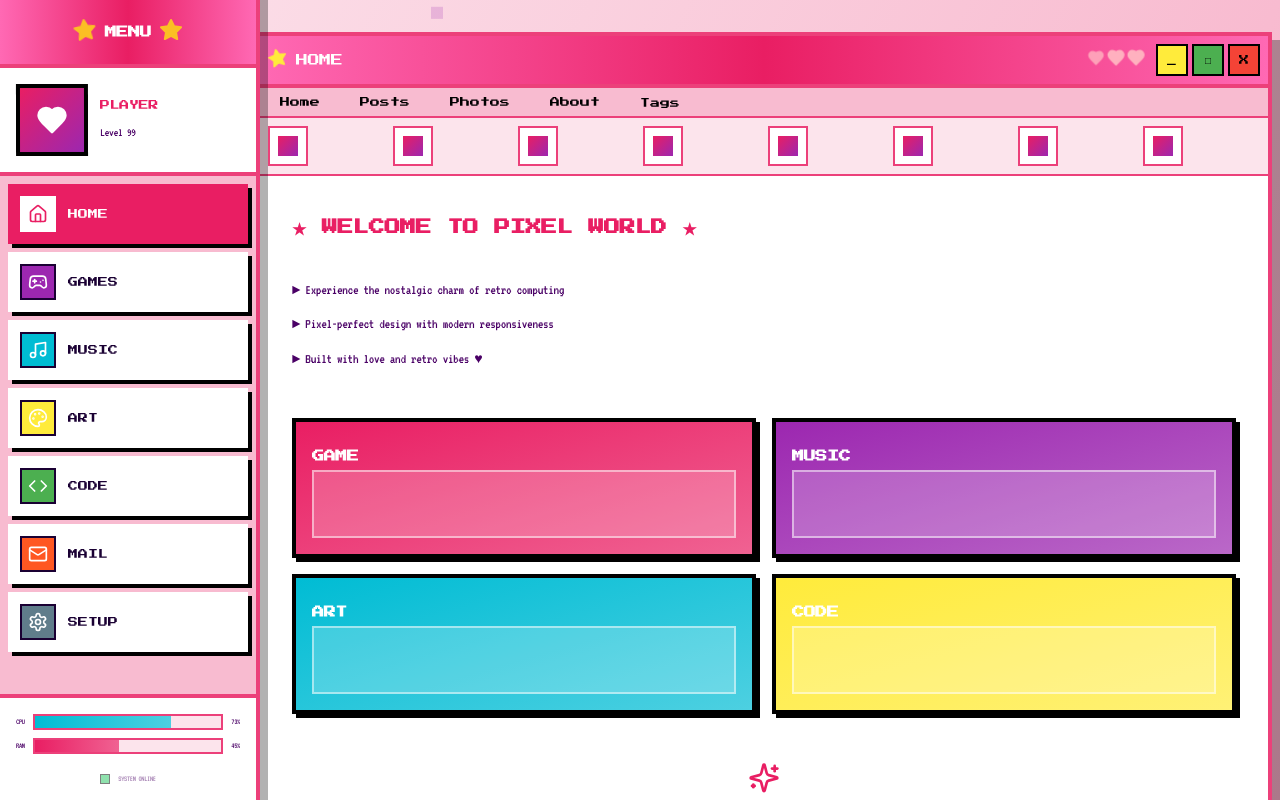
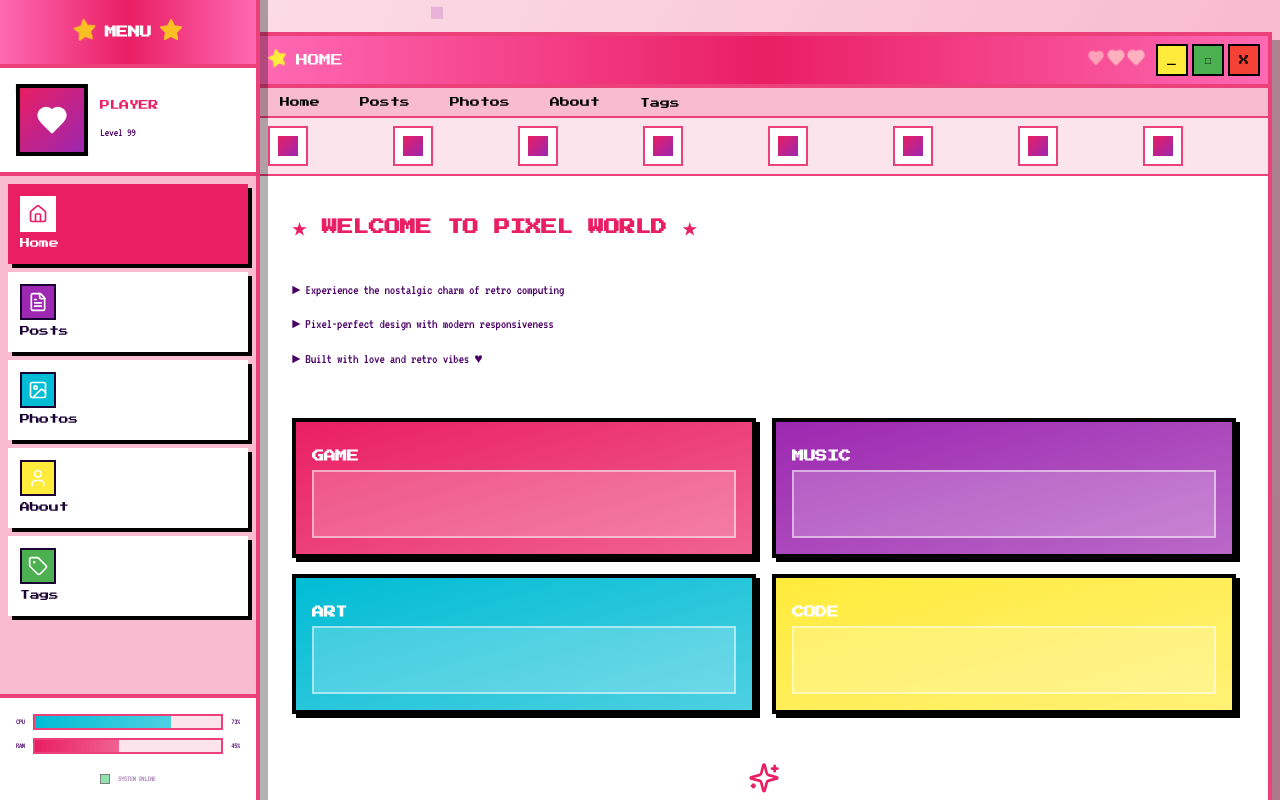
Before and after one commit to HURRAEY/HURRAEY.github.io, a Next.js app: page / in a window 1280 px wide. Shown: the top 800 px of the page. Built offline with nearby package versions, Linux system fonts and the light colour scheme.

Commit message:
Refactor RetroSidebar component: update menu items to include new routes, enhance active state detection using Next.js router, and improve hover effects with Link component. Update retro.css to ensure consistent text decoration for sidebar items.

```diff
--- a/components/RetroSidebar.tsx
+++ b/components/RetroSidebar.tsx
@@ -1,14 +1,14 @@
 import { motion, AnimatePresence } from "framer-motion";
-import { useState } from "react";
+import { useState, useEffect } from "react";
+import { useRouter } from "next/router";
+import Link from "next/link";
 import {
   Menu,
   Home,
-  Gamepad2,
-  Music,
-  Palette,
-  Code,
-  Mail,
-  Settings,
+  FileText,
+  Image,
+  User,
+  Tag,
   X,
   Star,
   Heart
@@ -18,13 +18,11 @@ export function RetroSidebar() {
   const [isOpen, setIsOpen] = useState(false);
 
   const menuItems = [
-    { icon: Home, label: "HOME", color: "#e91e63" },
-    { icon: Gamepad2, label: "GAMES", color: "#9c27b0" },
-    { icon: Music, label: "MUSIC", color: "#00bcd4" },
-    { icon: Palette, label: "ART", color: "#ffeb3b" },
-    { icon: Code, label: "CODE", color: "#4caf50" },
-    { icon: Mail, label: "MAIL", color: "#ff5722" },
-    { icon: Settings, label: "SETUP", color: "#607d8b" },
+    { icon: Home, label: "Home", path: "/", color: "#e91e63" },
+    { icon: FileText, label: "Posts", path: "/posts", color: "#9c27b0" },
+    { icon: Image, label: "Photos", path: "/photos", color: "#00bcd4" },
+    { icon: User, label: "About", path: "/about", color: "#ffeb3b" },
+    { icon: Tag, label: "Tags", path: "/tags", color: "#4caf50" },
   ];
 
   return (
@@ -86,10 +84,18 @@ function SidebarContent({
   menuItems,
   onClose
 }: {
-  menuItems: Array<{ icon: any; label: string; color: string }>;
+  menuItems: Array<{ icon: any; label: string; path: string; color: string }>;
   onClose?: () => void;
 }) {
-  const [activeIndex, setActiveIndex] = useState(0);
+  const router = useRouter();
+  const [currentPath, setCurrentPath] = useState<string>('/');
+
+  useEffect(() => {
+    // 클라이언트에서만 경로 업데이트
+    if (typeof window !== 'undefined') {
+      setCurrentPath(router.asPath.split('?')[0]);
+    }
+  }, [router.asPath]);
 
   return (
     <div className="retro-sidebar-content">
@@ -139,20 +145,33 @@ function SidebarContent({
       <nav className="retro-sidebar-nav">
         {menuItems.map((item, index) => {
           const Icon = item.icon;
-          const isActive = activeIndex === index;
+          const isActive = currentPath === item.path ||
+            (item.path !== '/' && currentPath.startsWith(item.path));
           return (
-            <motion.button
+            <motion.div
               key={item.label}
               initial={{ x: -50, opacity: 0 }}
               animate={{ x: 0, opacity: 1 }}
               transition={{ delay: index * 0.1 }}
-              whileHover={{ x: 8, scale: 1.05 }}
-              whileTap={{ scale: 0.95 }}
+            >
+              <Link
+                href={item.path}
+                className={`retro-sidebar-menu-item ${isActive ? 'retro-sidebar-menu-item-active' : ''}`}
+                onMouseEnter={(e) => {
+                  e.currentTarget.style.transform = 'translateX(8px) scale(1.05)';
+                }}
+                onMouseLeave={(e) => {
+                  e.currentTarget.style.transform = 'translateX(0) scale(1)';
+                }}
                 onClick={() => {
-                setActiveIndex(index);
                   if (onClose) onClose();
                 }}
-              className={`retro-sidebar-menu-item ${isActive ? 'retro-sidebar-menu-item-active' : ''}`}
+                style={{
+                  transition: 'transform 0.2s',
+                  cursor: 'pointer',
+                  textDecoration: 'none',
+                  display: 'block'
+                }}
               >
                 <div
                   className="retro-sidebar-menu-icon-wrapper"
@@ -169,7 +188,8 @@ function SidebarContent({
                 <span className="retro-sidebar-menu-label">
                   {item.label}
                 </span>
-            </motion.button>
+              </Link>
+            </motion.div>
           );
         })}
       </nav>
--- a/styles/retro.css
+++ b/styles/retro.css
@@ -833,6 +833,7 @@ h2.pixel-grid-title,
   border: none;
   outline: none;
   box-sizing: border-box;
+  text-decoration: none;
 }
 
 .retro-sidebar-menu-item:hover {
```
Lines whose indentation alone changed are shown as unchanged.
